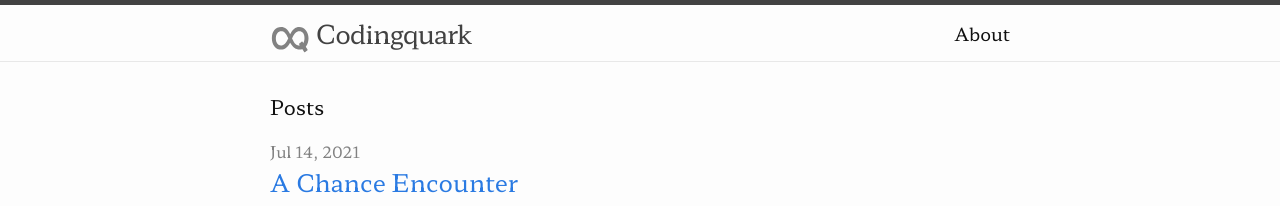
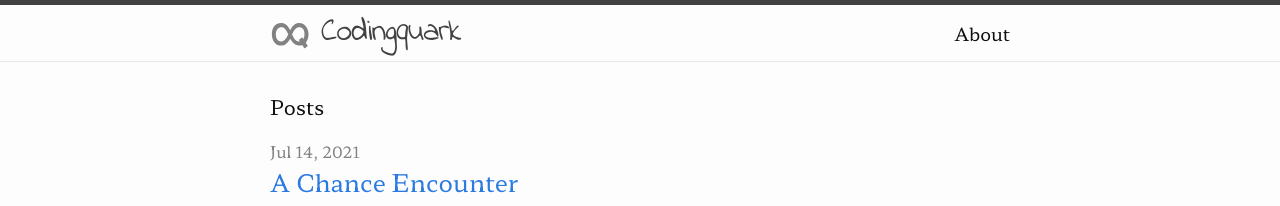
Before and after one commit to codingquark/codingquark.github.io, a Jekyll site: the page built from index.html, in a window 1280 px wide. Shown: the top 206 px of the page. Built offline with Jekyll 4.4.1, drawn with Linux system fonts in a browser that asks for light colours.

Commit message:
Use Indie Flower fonts for site title

```diff
--- a/_sass/_layout.scss
+++ b/_sass/_layout.scss
@@ -11,8 +11,9 @@
 }
 
 .site-title {
-    font-size: 26px;
-    font-weight: 300;
+    font-family: "Indie Flower";
+    font-size: 32px;
+    font-weight: 400;
     line-height: 56px;
     letter-spacing: -1px;
     margin-bottom: 0;
--- a/css/main.scss
+++ b/css/main.scss
@@ -28,6 +28,20 @@
        url('../assets/fonts/hahmlet-v1-latin-700.woff') format('woff'), /* Modern Browsers */
        url('../assets/fonts/hahmlet-v1-latin-700.ttf') format('truetype'), /* Safari, Android, iOS */
        url('../assets/fonts/hahmlet-v1-latin-700.svg#Hahmlet') format('svg'); /* Legacy iOS */
+}
+
+/* indie-flower-regular - latin */
+@font-face {
+  font-family: 'Indie Flower';
+  font-style: normal;
+  font-weight: 400;
+  src: url('../assets/fonts/indie-flower-v12-latin-regular.eot'); /* IE9 Compat Modes */
+  src: local(''),
+       url('../assets/fonts/indie-flower-v12-latin-regular.eot?#iefix') format('embedded-opentype'), /* IE6-IE8 */
+       url('../assets/fonts/indie-flower-v12-latin-regular.woff2') format('woff2'), /* Super Modern Browsers */
+       url('../assets/fonts/indie-flower-v12-latin-regular.woff') format('woff'), /* Modern Browsers */
+       url('../assets/fonts/indie-flower-v12-latin-regular.ttf') format('truetype'), /* Safari, Android, iOS */
+       url('../assets/fonts/indie-flower-v12-latin-regular.svg#IndieFlower') format('svg'); /* Legacy iOS */
 }
 
 // Our variables
```
Also changed, not shown: assets/fonts/indie-flower-v12-latin-regular.ttf (added), assets/fonts/indie-flower-v12-latin-regular.woff (added), assets/fonts/indie-flower-v12-latin-regular.woff2 (added), 2 other files.
